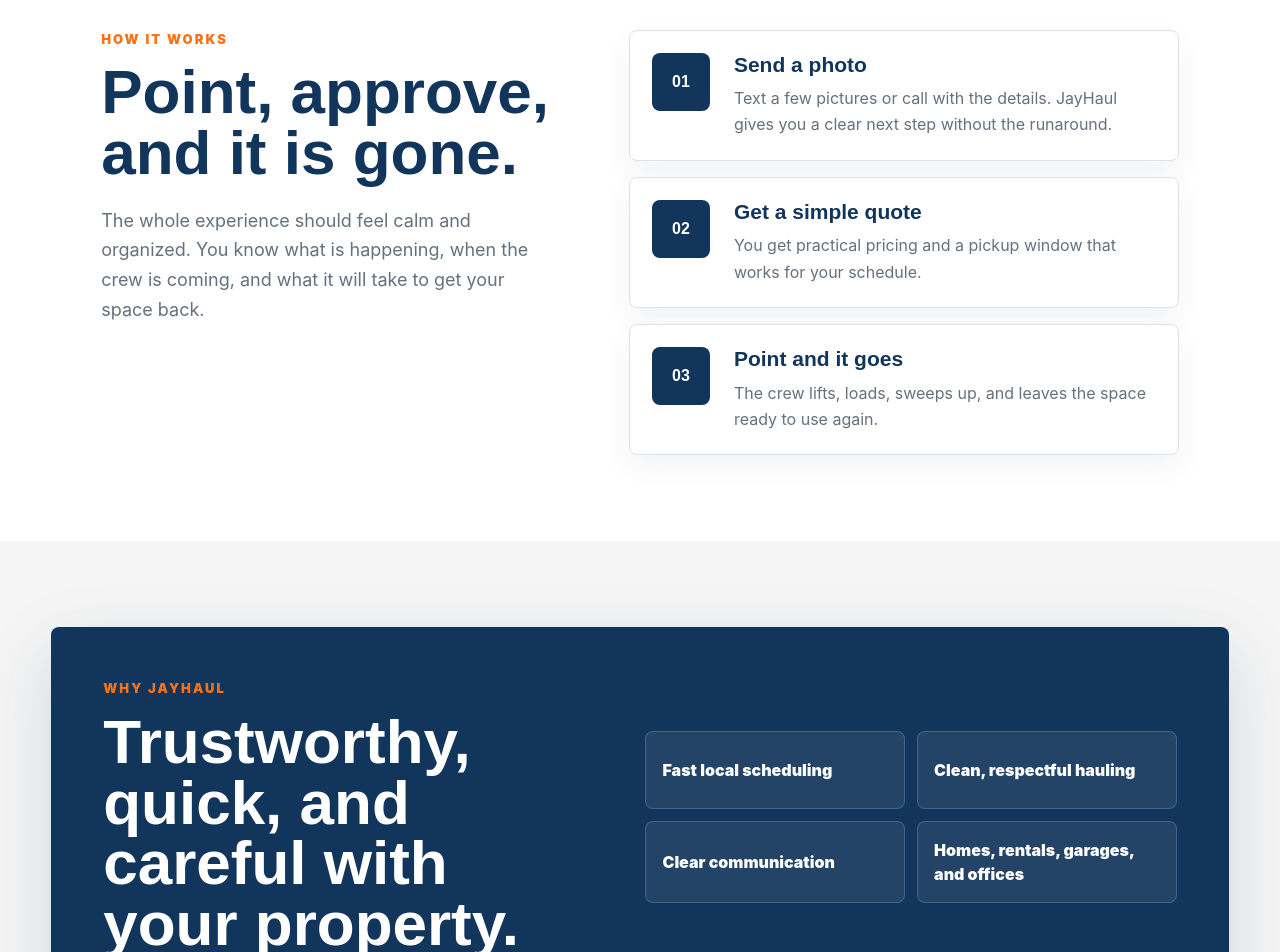
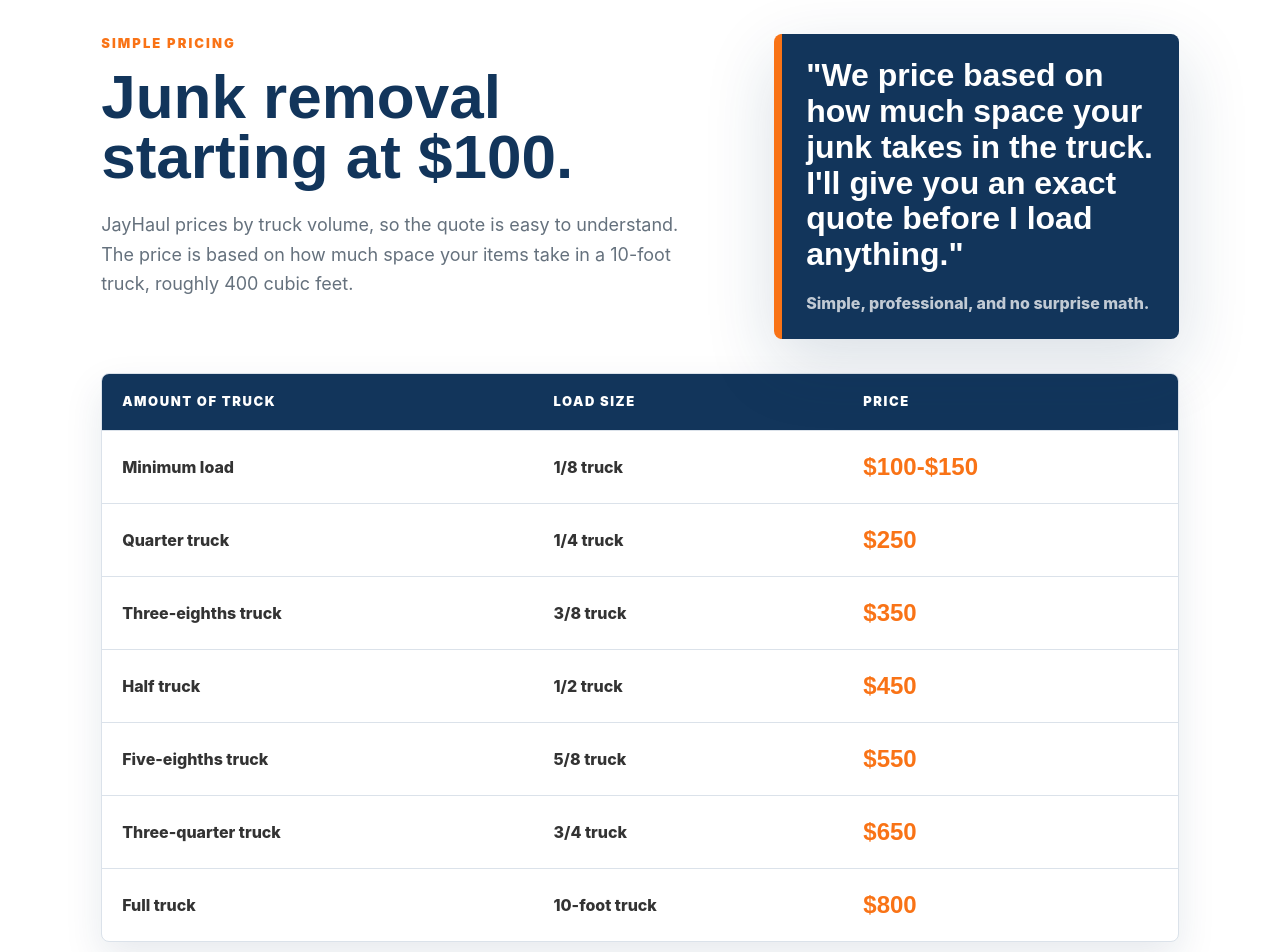
Before and after one commit to Thomas-writes/jayhaul-junk, a Next.js app: page / in a window 1280 px wide. Shown: the part 1848-2800 px from the top of the page. Built offline with nearby package versions, Linux system fonts and the light colour scheme.

Commit message:
Add volume pricing guidance

```diff
--- a/app/globals.css
+++ b/app/globals.css
@@ -502,6 +502,145 @@
   margin: 14px 0 0;
 }
 
+.pricing-section {
+  width: min(1180px, 100%);
+}
+
+.pricing-intro {
+  display: grid;
+  grid-template-columns: minmax(0, 1fr) minmax(320px, 0.66fr);
+  gap: clamp(28px, 5vw, 60px);
+  align-items: start;
+}
+
+.quote-card {
+  padding: 24px;
+  color: var(--white);
+  background: var(--navy);
+  border-radius: 8px;
+  border-left: 8px solid var(--orange);
+  box-shadow: var(--shadow);
+}
+
+.quote-card strong,
+.quote-card span {
+  display: block;
+}
+
+.quote-card strong {
+  font-family: "Montserrat", Arial, sans-serif;
+  font-size: clamp(22px, 3vw, 32px);
+  line-height: 1.12;
+}
+
+.quote-card span {
+  margin-top: 18px;
+  color: rgba(255, 255, 255, 0.74);
+  font-weight: 800;
+}
+
+.pricing-table-wrap {
+  margin-top: 34px;
+  overflow-x: auto;
+  border: 1px solid var(--line);
+  border-radius: 8px;
+  background: var(--white);
+  box-shadow: 0 16px 38px rgba(18, 53, 91, 0.1);
+}
+
+.pricing-table {
+  width: 100%;
+  min-width: 640px;
+  border-collapse: collapse;
+}
+
+.pricing-table th,
+.pricing-table td {
+  padding: 18px 20px;
+  text-align: left;
+  border-bottom: 1px solid var(--line);
+}
+
+.pricing-table th {
+  color: var(--white);
+  background: var(--navy);
+  font-size: 13px;
+  font-weight: 900;
+  letter-spacing: 0.12em;
+  text-transform: uppercase;
+}
+
+.pricing-table td {
+  color: var(--dark-gray);
+  font-weight: 800;
+}
+
+.pricing-table td:last-child {
+  color: var(--orange);
+  font-family: "Montserrat", Arial, sans-serif;
+  font-size: 24px;
+  font-weight: 900;
+}
+
+.pricing-table tr:last-child td {
+  border-bottom: 0;
+}
+
+.pricing-note {
+  display: grid;
+  grid-template-columns: auto 1fr;
+  gap: 12px;
+  align-items: start;
+  margin-top: 20px;
+  padding: 18px;
+  color: var(--navy);
+  background: var(--orange-soft);
+  border: 1px solid rgba(249, 115, 22, 0.22);
+  border-radius: 8px;
+}
+
+.pricing-note strong {
+  font-family: "Montserrat", Arial, sans-serif;
+  font-weight: 900;
+}
+
+.pricing-note span {
+  color: var(--dark-gray);
+  font-weight: 700;
+  line-height: 1.55;
+}
+
+.extra-grid {
+  display: grid;
+  grid-template-columns: minmax(0, 0.7fr) minmax(420px, 1fr);
+  gap: clamp(28px, 5vw, 60px);
+  align-items: start;
+  margin-top: 58px;
+}
+
+.fee-list,
+.safety-grid,
+.no-go-list {
+  display: grid;
+  gap: 12px;
+}
+
+.fee-list {
+  grid-template-columns: repeat(2, minmax(0, 1fr));
+}
+
+.fee-list div,
+.no-go-list div {
+  padding: 16px;
+  border: 1px solid var(--line);
+  border-radius: 8px;
+  background: var(--white);
+  color: var(--dark-gray);
+  font-weight: 800;
+  line-height: 1.45;
+  box-shadow: 0 10px 24px rgba(18, 53, 91, 0.06);
+}
+
 .split-section,
 .contact-section {
   display: grid;
@@ -582,6 +721,73 @@
   font-weight: 900;
 }
 
+.safety-section {
+  width: min(1180px, 100%);
+}
+
+.safety-grid {
+  grid-template-columns: repeat(4, minmax(0, 1fr));
+  margin-top: 34px;
+}
+
+.safety-card {
+  min-height: 188px;
+  padding: 22px;
+  border: 1px solid var(--line);
+  border-radius: 8px;
+  background: var(--white);
+  box-shadow: 0 12px 30px rgba(18, 53, 91, 0.08);
+}
+
+.safety-card span {
+  display: block;
+  width: 42px;
+  height: 42px;
+  margin-bottom: 18px;
+  border-radius: 8px;
+  background:
+    linear-gradient(135deg, transparent 0 38%, var(--white) 38% 52%, transparent 52%),
+    var(--orange);
+}
+
+.safety-card p {
+  margin: 0;
+  color: var(--dark-gray);
+  font-weight: 800;
+  line-height: 1.48;
+}
+
+.auth-panel {
+  margin-top: 18px;
+  padding: 24px;
+  color: var(--white);
+  background: var(--navy);
+  border-radius: 8px;
+}
+
+.auth-panel h3 {
+  color: var(--white);
+}
+
+.auth-panel p {
+  max-width: 840px;
+  margin: 12px 0 0;
+  color: rgba(255, 255, 255, 0.76);
+  line-height: 1.65;
+}
+
+.no-go-section {
+  width: min(1180px, 100%);
+  display: grid;
+  grid-template-columns: minmax(0, 0.7fr) minmax(420px, 1fr);
+  gap: clamp(28px, 5vw, 60px);
+  align-items: start;
+}
+
+.no-go-list div {
+  border-left: 6px solid var(--orange);
+}
+
 .contact-section {
   align-items: center;
 }
@@ -655,7 +861,10 @@
 
   .hero-grid,
   .split-section,
+  .pricing-intro,
+  .extra-grid,
   .trust-panel,
+  .no-go-section,
   .contact-section {
     grid-template-columns: 1fr;
   }
@@ -665,7 +874,8 @@
   }
 
   .quick-facts,
-  .service-grid {
+  .service-grid,
+  .safety-grid {
     grid-template-columns: repeat(2, minmax(0, 1fr));
   }
 }
@@ -718,6 +928,8 @@
 
   .quick-facts,
   .service-grid,
+  .fee-list,
+  .safety-grid,
   .trust-list {
     grid-template-columns: 1fr;
   }
@@ -783,6 +995,19 @@
     padding: 58px 14px;
   }
 
+  .pricing-table {
+    min-width: 560px;
+  }
+
+  .pricing-table th,
+  .pricing-table td {
+    padding: 15px 14px;
+  }
+
+  .pricing-note {
+    grid-template-columns: 1fr;
+  }
+
   .step {
     grid-template-columns: 1fr;
   }
--- a/app/layout.tsx
+++ b/app/layout.tsx
@@ -3,7 +3,7 @@
 
 const title = "JayHaul Junk Removal | From Clutter to Clean";
 const description =
-  "JayHaul Junk Removal helps clear garages, furniture, appliances, rental cleanouts, and clutter with simple local hauling service.";
+  "JayHaul Junk Removal offers volume-based junk removal pricing starting at $100, with clear quotes before loading.";
 
 export const metadata: Metadata = {
   title,
--- a/app/page.tsx
+++ b/app/page.tsx
@@ -11,14 +11,33 @@
   "Light demolition debris",
 ];
 
+const pricingRows = [
+  { load: "Minimum load", amount: "1/8 truck", price: "$100-$150" },
+  { load: "Quarter truck", amount: "1/4 truck", price: "$250" },
+  { load: "Three-eighths truck", amount: "3/8 truck", price: "$350" },
+  { load: "Half truck", amount: "1/2 truck", price: "$450" },
+  { load: "Five-eighths truck", amount: "5/8 truck", price: "$550" },
+  { load: "Three-quarter truck", amount: "3/4 truck", price: "$650" },
+  { load: "Full truck", amount: "10-foot truck", price: "$800" },
+];
+
+const extraFees = [
+  "Mattresses and box springs",
+  "Refrigerators, freezers, and AC units",
+  "Long carries over about 75 feet",
+  "Upstairs removal with no elevator",
+  "Tires, electronics, hot tubs, pianos, and safes",
+  "Heavy construction debris, concrete, brick, or shingles",
+];
+
 const steps = [
   {
     title: "Send a photo",
     text: "Text a few pictures or call with the details. JayHaul gives you a clear next step without the runaround.",
   },
   {
-    title: "Get a simple quote",
-    text: "You get practical pricing and a pickup window that works for your schedule.",
+    title: "Get a volume quote",
+    text: "Pricing is based on how much space your junk takes in the truck, with the final quote approved before anything is loaded.",
   },
   {
     title: "Point and it goes",
@@ -27,10 +46,26 @@
 ];
 
 const trustPoints = [
+  "Quote before loading",
+  "Before photos on every job",
   "Fast local scheduling",
-  "Clean, respectful hauling",
-  "Clear communication",
-  "Homes, rentals, garages, and offices",
+  "Moving blankets, dollies, and straps",
+];
+
+const damageSteps = [
+  "Before photos of walls, floors, door frames, stairs, and driveways",
+  "Work authorization before removal begins",
+  "Clear documentation of existing damage",
+  "Careful equipment use for bulky or awkward items",
+];
+
+const notAccepted = [
+  "Paint, fuel, oil, pesticides, pool chemicals, solvents, propane tanks, fireworks, ammunition, or explosives",
+  "Medical waste, needles, biohazards, human waste, or dead animals",
+  "Asbestos, old insulation, asbestos siding, asbestos flooring, or popcorn ceiling material",
+  "Unknown barrels, unknown liquids, unknown powders, or sealed mystery containers",
+  "Large amounts of dirt, wet drywall, concrete, shingles, or liquids unless quoted separately",
+  "Cars or anything requiring special licensing",
 ];
 
 export default function Home() {
@@ -49,7 +84,9 @@
           </a>
           <div className="nav-links">
             <a href="#services">Services</a>
+            <a href="#pricing">Pricing</a>
             <a href="#process">Process</a>
+            <a href="#safety">Safety</a>
             <a href="#contact">Contact</a>
           </div>
           <a className="nav-call" href={phoneHref}>
@@ -63,8 +100,8 @@
             <h1>From Clutter to Clean.</h1>
             <p className="hero-lede">
               JayHaul clears garages, furniture, appliances, rental leftovers,
-              and unwanted piles with straightforward pricing and respectful
-              service.
+              and unwanted piles with simple volume-based pricing and a final
+              quote before anything is loaded.
             </p>
             <div className="hero-actions">
               <a className="button primary" href={phoneHref}>
@@ -84,8 +121,8 @@
                 <dd>{email}</dd>
               </div>
               <div>
-                <dt>Best for</dt>
-                <dd>Cleanouts, pickups, and clutter resets</dd>
+                <dt>Starting at</dt>
+                <dd>$100</dd>
               </div>
             </dl>
           </div>
@@ -123,6 +160,68 @@
         </div>
       </section>
 
+      <section className="section pricing-section" id="pricing">
+        <div className="pricing-intro">
+          <div>
+            <p className="eyebrow">Simple Pricing</p>
+            <h2>Junk removal starting at $100.</h2>
+            <p className="section-lede">
+              JayHaul prices by truck volume, so the quote is easy to
+              understand. The price is based on how much space your items take
+              in a 10-foot truck, roughly 400 cubic feet.
+            </p>
+          </div>
+          <div className="quote-card">
+            <strong>
+              "We price based on how much space your junk takes in the truck.
+              I&apos;ll give you an exact quote before I load anything."
+            </strong>
+            <span>Simple, professional, and no surprise math.</span>
+          </div>
+        </div>
+
+        <div className="pricing-table-wrap" aria-label="Volume-based pricing">
+          <table className="pricing-table">
+            <thead>
+              <tr>
+                <th scope="col">Amount of Truck</th>
+                <th scope="col">Load Size</th>
+                <th scope="col">Price</th>
+              </tr>
+            </thead>
+            <tbody>
+              {pricingRows.map((row) => (
+                <tr key={row.amount}>
+                  <td>{row.load}</td>
+                  <td>{row.amount}</td>
+                  <td>{row.price}</td>
+                </tr>
+              ))}
+            </tbody>
+          </table>
+        </div>
+
+        <div className="pricing-note">
+          <strong>Example:</strong>
+          <span>
+            Everything here will take about half the truck, so it&apos;s $450
+            total. That includes loading, hauling, and disposal.
+          </span>
+        </div>
+
+        <div className="extra-grid">
+          <div>
+            <p className="eyebrow">Possible Add-Ons</p>
+            <h2>Only a few items may cost extra.</h2>
+          </div>
+          <div className="fee-list">
+            {extraFees.map((fee) => (
+              <div key={fee}>{fee}</div>
+            ))}
+          </div>
+        </div>
+      </section>
+
       <section className="section split-section" id="process">
         <div>
           <p className="eyebrow">How It Works</p>
@@ -157,6 +256,49 @@
               <div key={point}>{point}</div>
             ))}
           </div>
+        </div>
+      </section>
+
+      <section className="section safety-section" id="safety">
+        <div className="section-heading">
+          <p className="eyebrow">Property Protection</p>
+          <h2>Careful removal starts before the first item moves.</h2>
+          <p className="section-lede">
+            On-site damage is one of the biggest risks in junk removal. JayHaul
+            keeps the process documented, clear, and careful from the start.
+          </p>
+        </div>
+        <div className="safety-grid">
+          {damageSteps.map((step) => (
+            <article className="safety-card" key={step}>
+              <span aria-hidden="true" />
+              <p>{step}</p>
+            </article>
+          ))}
+        </div>
+        <div className="auth-panel">
+          <h3>Work authorization</h3>
+          <p>
+            Before work begins, customers approve the items to be removed, the
+            final quote, and the route needed to move items through tight
+            spaces. Existing damage can be documented before loading starts.
+          </p>
+        </div>
+      </section>
+
+      <section className="section no-go-section">
+        <div className="no-go-copy">
+          <p className="eyebrow">What We Do Not Take</p>
+          <h2>Some items are not safe, legal, or practical to haul.</h2>
+          <p className="section-lede">
+            If an item is hazardous, unknown, extremely heavy, or requires
+            special handling, JayHaul may decline it or quote it separately.
+          </p>
+        </div>
+        <div className="no-go-list">
+          {notAccepted.map((item) => (
+            <div key={item}>{item}</div>
+          ))}
         </div>
       </section>
 
```
